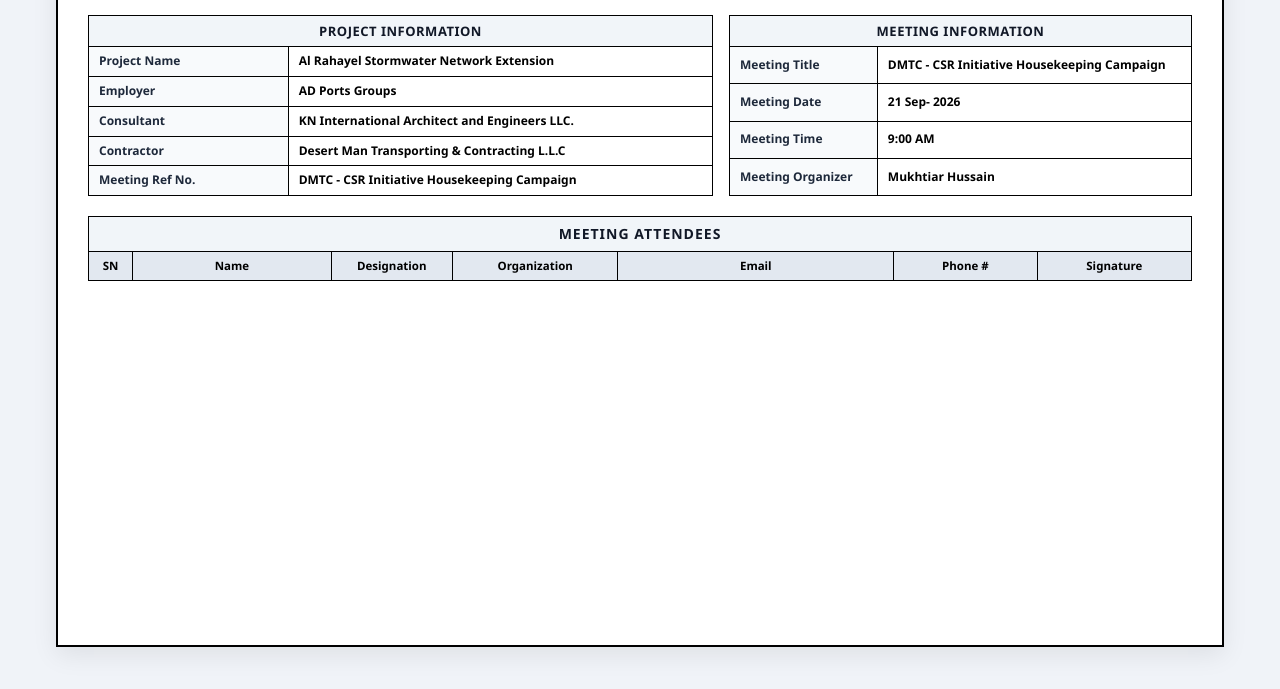
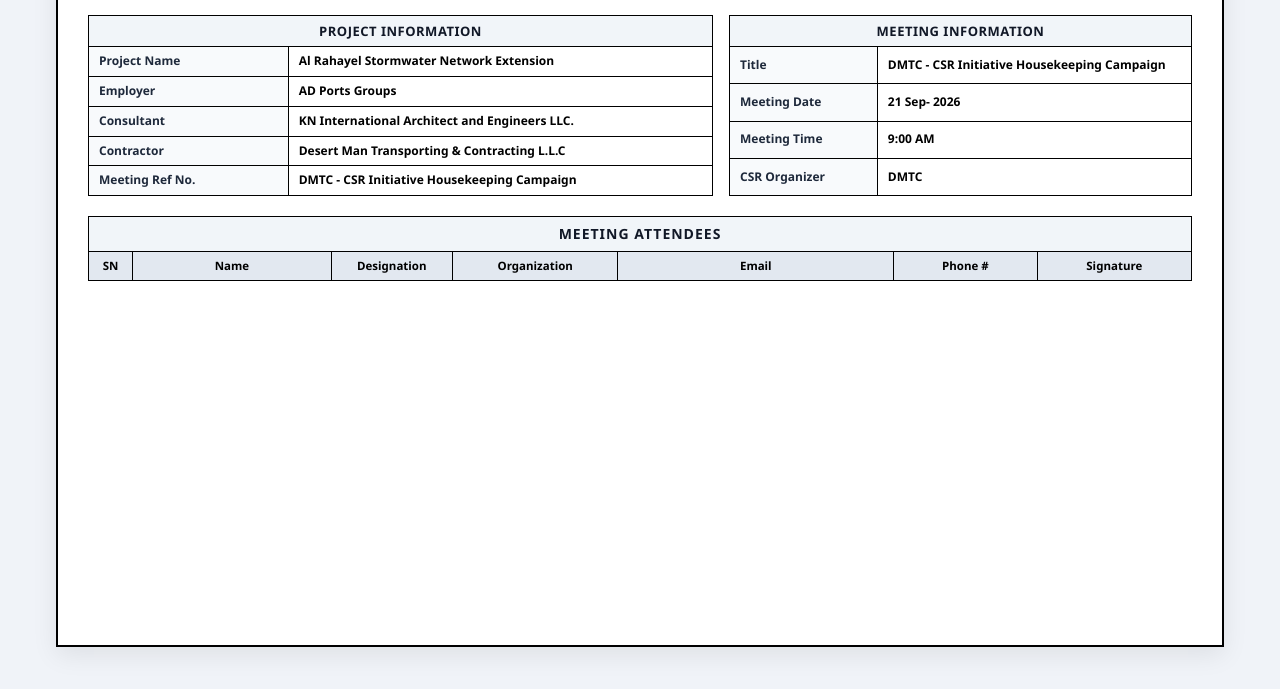
Before and after one commit to HarisNaeem123/qr-attendance, a website: page public/index.html in a window 1280 px wide. Shown: the part 241-930 px from the top of the page. Drawn offline with Linux system fonts and the light colour scheme; no server answers.

Commit message:
Update labels: Title instead of Meeting Title, and CSR Organizer: DMTC instead of Mukhtiar Hussain

```diff
--- a/data/attendance.json
+++ b/data/attendance.json
@@ -8,7 +8,7 @@
     "meetingTitle": "DMTC - CSR Initiative Housekeeping Campaign",
     "meetingDate": "21 Sep- 2026",
     "meetingTime": "9:00 AM",
-    "meetingOrganizer": "Mukhtiar Hussain"
+    "meetingOrganizer": "DMTC"
   },
   "attendees": []
 }
--- a/public/index.html
+++ b/public/index.html
@@ -101,7 +101,7 @@
           </thead>
           <tbody>
             <tr>
-              <td class="label-col">Meeting Title</td>
+              <td class="label-col">Title</td>
               <td class="value-col" id="metaMeetingTitle">DMTC - CSR Initiative Housekeeping Campaign</td>
             </tr>
             <tr>
@@ -113,8 +113,8 @@
               <td class="value-col" id="metaMeetingTime">9:00 AM</td>
             </tr>
             <tr>
-              <td class="label-col">Meeting Organizer</td>
-              <td class="value-col" id="metaMeetingOrganizer">Mukhtiar Hussain</td>
+              <td class="label-col">CSR Organizer</td>
+              <td class="value-col" id="metaMeetingOrganizer">DMTC</td>
             </tr>
           </tbody>
         </table>
@@ -230,7 +230,7 @@
 
           <h4 style="font-size: 14px; margin: 18px 0 10px; color: #003a70; border-bottom: 1px solid #e2e8f0; padding-bottom: 4px;">Meeting Details</h4>
           <div class="form-group">
-            <label>Meeting Title</label>
+            <label>Title</label>
             <input type="text" id="inputMeetingTitle" required>
           </div>
           <div class="form-row">
@@ -244,7 +244,7 @@
             </div>
           </div>
           <div class="form-group">
-            <label>Meeting Organizer</label>
+            <label>CSR Organizer</label>
             <input type="text" id="inputMeetingOrganizer" required>
           </div>
         </form>
--- a/server.js
+++ b/server.js
@@ -83,7 +83,7 @@ function loadData() {
       meetingTitle: "DMTC - CSR Initiative Housekeeping Campaign",
       meetingDate: "21 Sep- 2026",
       meetingTime: "9:00 AM",
-      meetingOrganizer: "Mukhtiar Hussain"
+      meetingOrganizer: "DMTC"
     },
     attendees: []
   };
```
